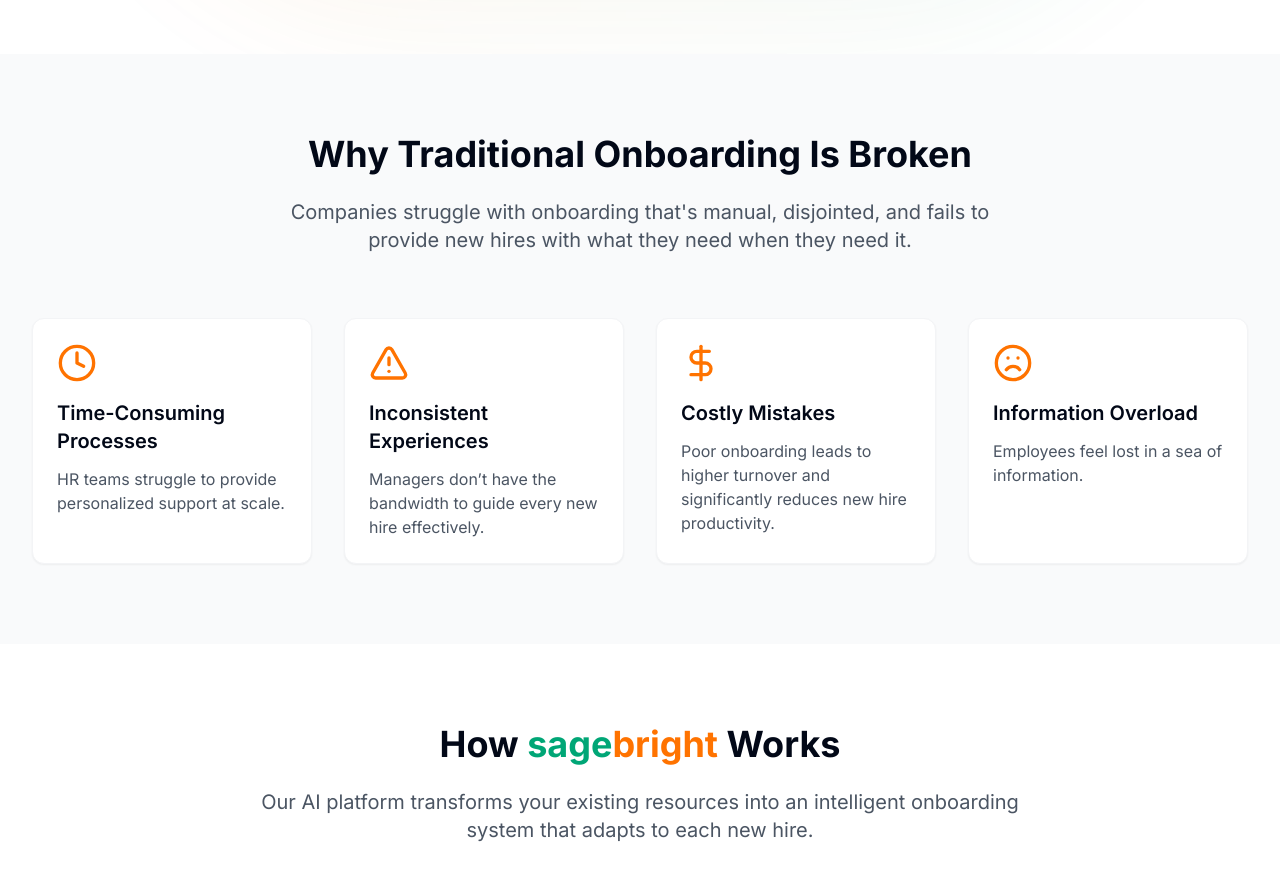
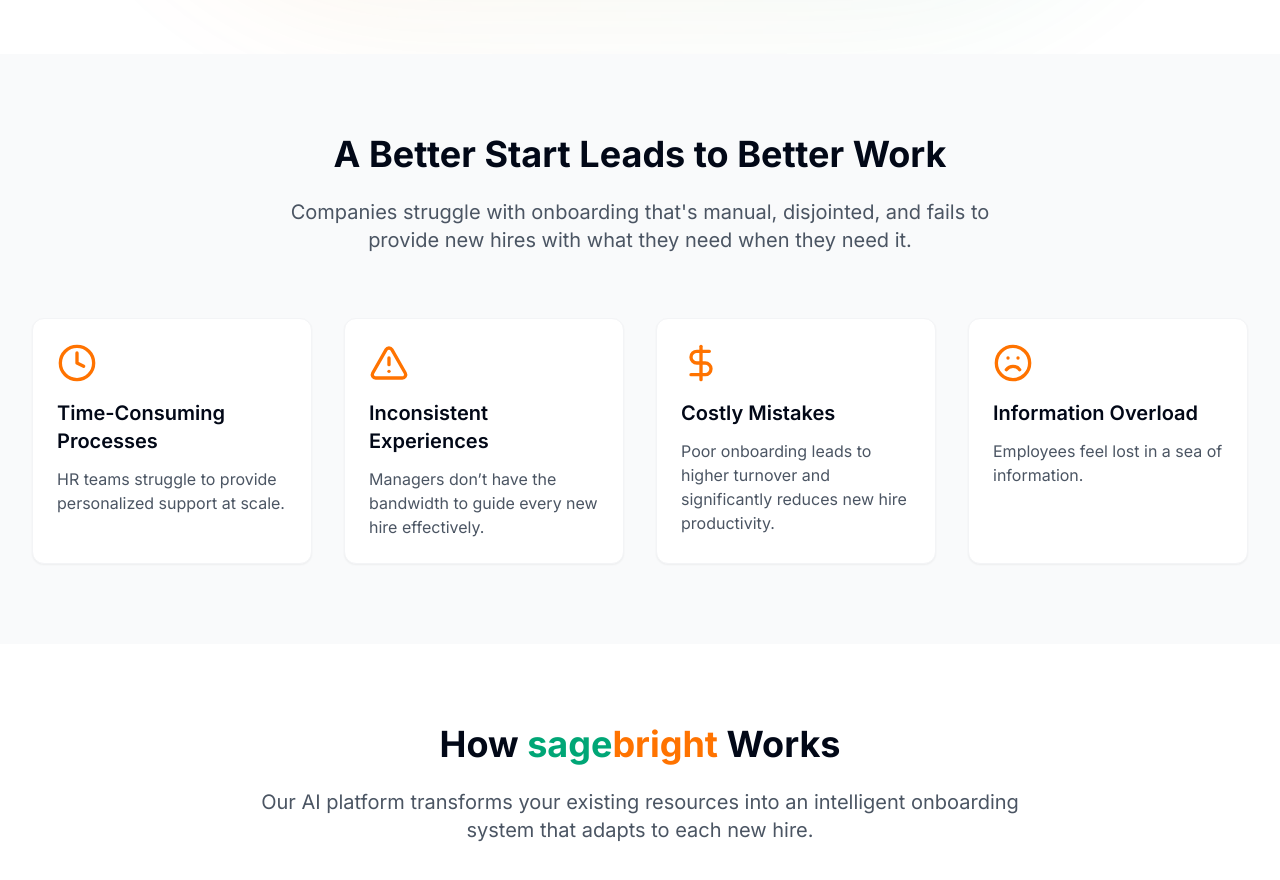
Before and after one commit to sagebright/sagebright-auth-update, a React (Vite) app: page / in a window 1280 px wide. Shown: the part 1280-2160 px from the top of the page. Built offline with nearby package versions, Linux system fonts and the light colour scheme.

Commit message:
Update WhySection.tsx

```diff
--- a/src/components/WhySection.tsx
+++ b/src/components/WhySection.tsx
@@ -30,7 +30,7 @@ const WhySection = () => {
     <section className="py-20 bg-gray-50" id="why">
       <div className="container mx-auto px-4 sm:px-6 lg:px-8">
         <div className="max-w-3xl mx-auto text-center mb-16">
-          <h2 className="text-3xl md:text-4xl font-bold mb-6">Why Traditional Onboarding Is Broken</h2>
+          <h2 className="text-3xl md:text-4xl font-bold mb-6">A Better Start Leads to Better Work</h2>
           <p className="text-xl text-gray-600">
             Companies struggle with onboarding that's manual, disjointed, and fails to provide new hires with what they need when they need it.
           </p>
```
